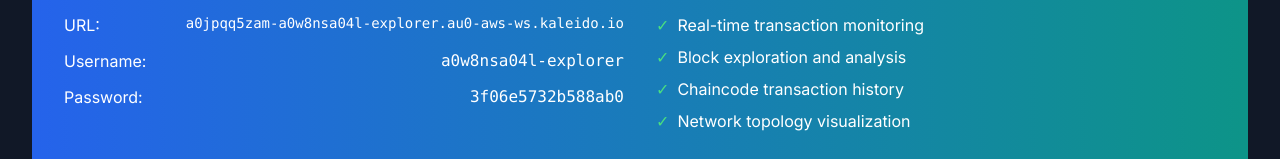
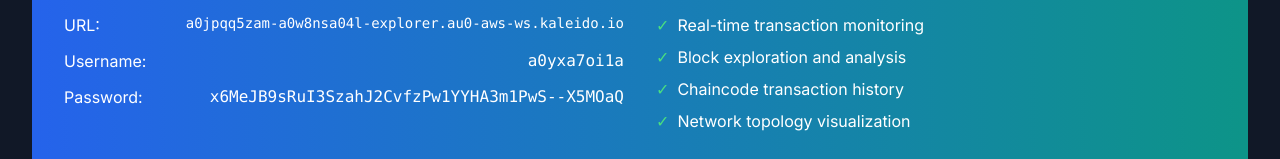
Before and after one commit to samaraEdirisooriya/Hyperledger-Fabric-BlockChain-Health-recode-Storage--Landing-, a plain HTML site: page index.html in a window 1280 px wide. Both pictures are taken after a click on the button "Open Blockchain Explorer". Shown: the part 2335-2494 px from the top of the page. Drawn offline with nearby package versions, Linux system fonts and the light colour scheme.

Commit message:
sdfs
sddfsdfsf

```diff
--- a/index.html
+++ b/index.html
@@ -289,11 +289,11 @@
                             </div>
                             <div class="flex justify-between">
                                 <span>Username:</span>
-                                <span class="font-mono">a0w8nsa04l-explorer</span>
+                                <span class="font-mono">a0yxa7oi1a</span>
                             </div>
                             <div class="flex justify-between">
                                 <span>Password:</span>
-                                <span class="font-mono">3f06e5732b588ab0</span>
+                                <span class="font-mono">x6MeJB9sRuI3SzahJ2CvfzPw1YYHA3m1PwS--X5MOaQ</span>
                             </div>
                         </div>
                     </div>
@@ -365,7 +365,7 @@
         // API Configuration
         const API_CONFIG = {
             baseUrl: 'https://a0jpqq5zam-a0w8nsa04l-connect.au0-aws-ws.kaleido.io',
-            auth: 'Basic YTB0c2s4bGNycjpBY3hzQklENFVHSl9FMGhNclIycmRKczJjUS0xMmV6c0Nyb05kQkphNVR3',
+            auth: 'Basic YTbLexN2OEdpMWE2eDZNZUpCOXNSdUk3U3phaEoyQ3ZmelB3MVlZSGEzbTFQd1MtLVg1TU9hUQ==',
             channel: 'default-channel',
             chaincode: 'health_record_storage'
         };
@@ -687,7 +687,7 @@
         }
 
         function openExplorer() {
-            window.open('https://a0jpqq5zam-a0w8nsa04l-explorer.au0-aws-ws.kaleido.io/#/', '_blank');
+            window.open('https://a0yxa7oi1a:x6MeJB9sRuI3SzahJ2CvfzPw1YYHA3m1PwS--X5MOaQ@a0jpqq5zam-a0w8nsa04l-explorer.au0-aws-ws.kaleido.io/#/', '_blank');
         }
 
         function refreshStats() {
```
